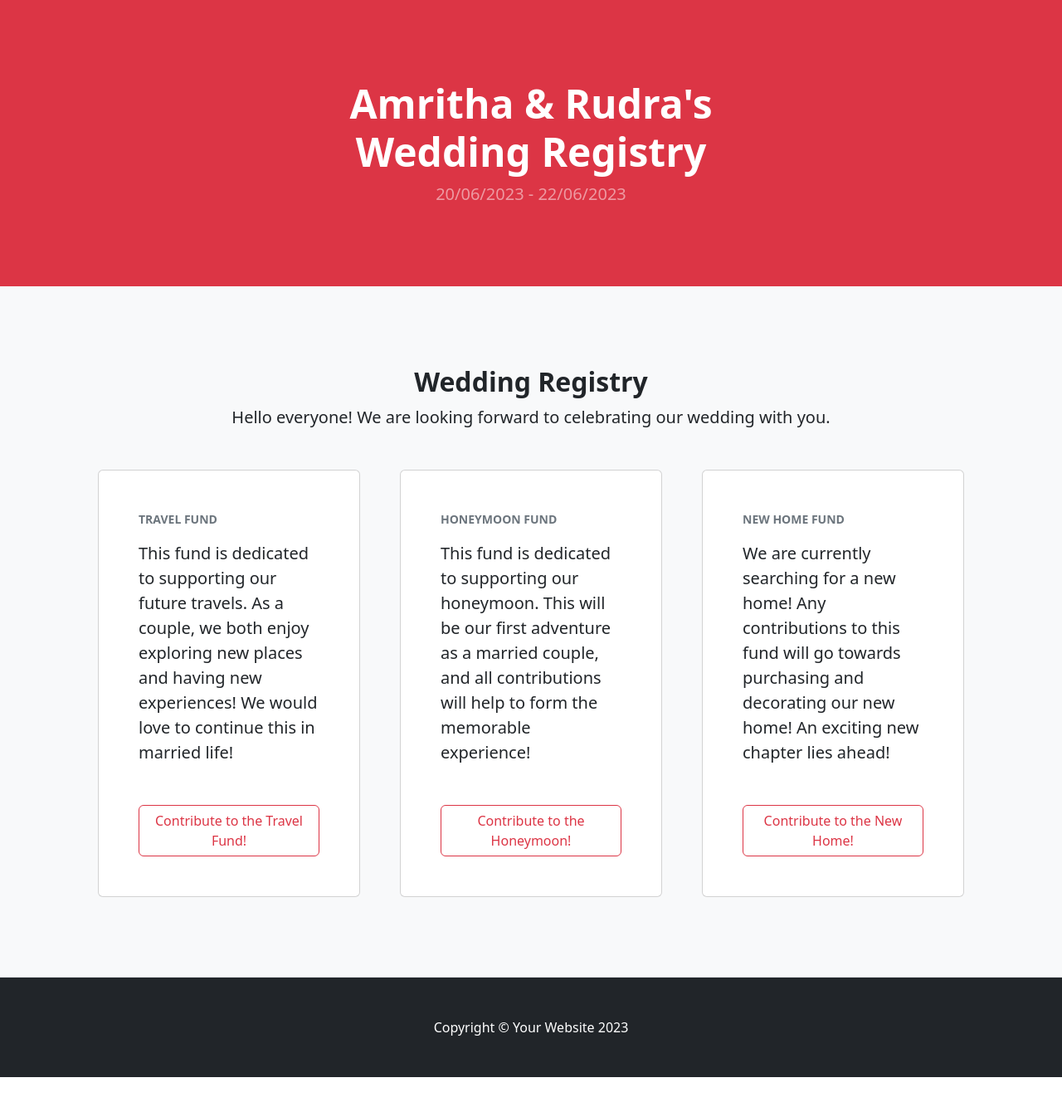
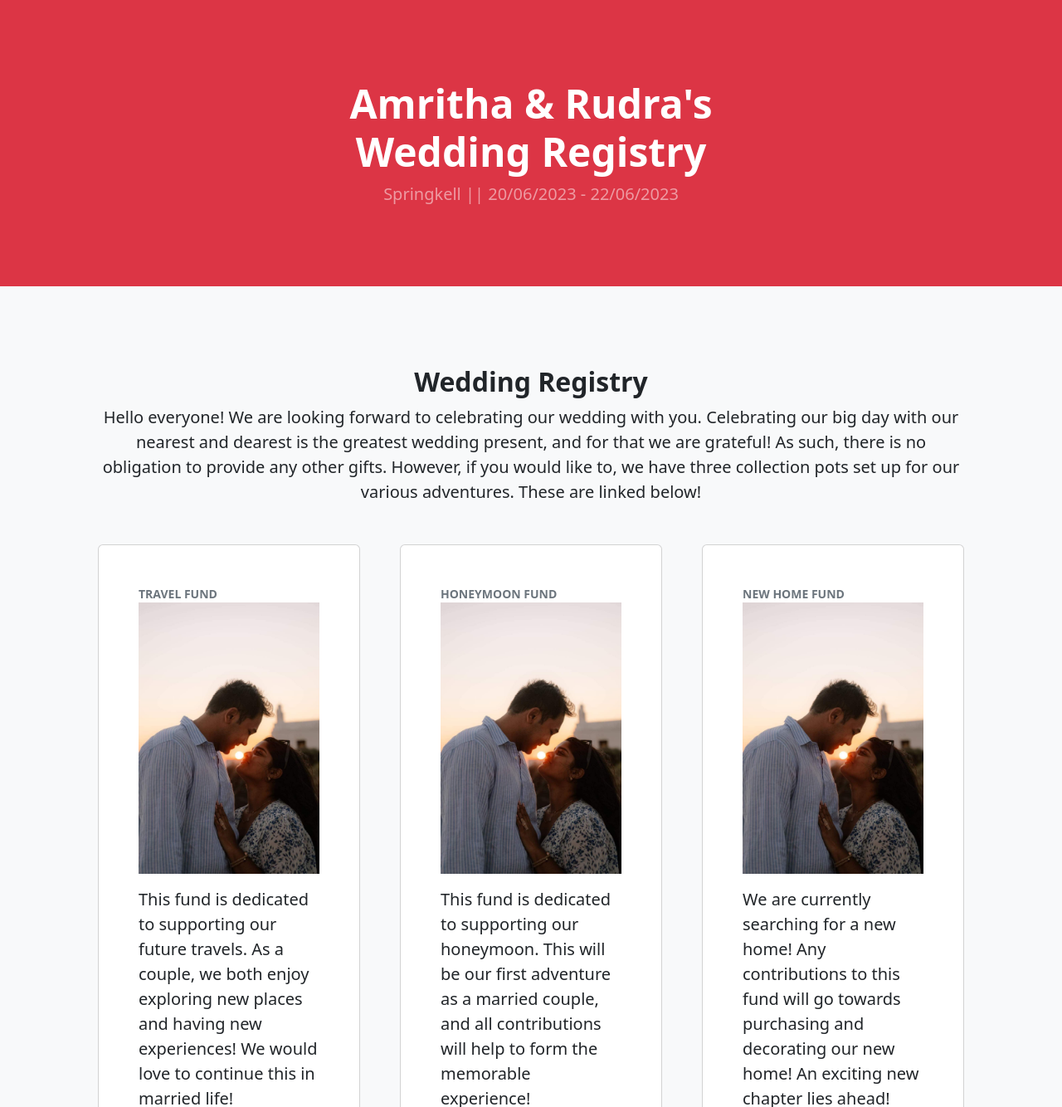
Before and after one commit to advaith-sastry/AR_Wedding_Registry, a plain HTML site: page index.html in a window 1280 px wide. Shown: the top 1334 px of the page at 83% size. Before the commit the page ends 1298 px from the top, so only its background shows below. Drawn offline with nearby package versions, Linux system fonts and the light colour scheme.

Commit message:
Snapshot_05

```diff
--- a/index.html
+++ b/index.html
@@ -21,7 +21,7 @@
                     <div class="col-lg-6">
                         <div class="text-center my-5">
                             <h1 class="display-5 fw-bolder text-white mb-2">Amritha & Rudra's Wedding Registry</h1>
-                            <p class="lead text-white-50 mb-4">20/06/2023 - 22/06/2023</p>
+                            <p class="lead text-white-50 mb-4">Springkell || 20/06/2023 - 22/06/2023</p>
                         </div>
                     </div>
                 </div>
@@ -32,7 +32,7 @@
             <div class="container px-5 my-5">
                 <div class="text-center mb-5">
                     <h2 class="fw-bolder">Wedding Registry</h2>
-                    <p class="lead mb-0">Hello everyone! We are looking forward to celebrating our wedding with you.</p>
+                    <p class="lead mb-0">Hello everyone! We are looking forward to celebrating our wedding with you. Celebrating our big day with our nearest and dearest is the greatest wedding present, and for that we are grateful! As such, there is no obligation to provide any other gifts. However, if you would like to, we have three collection pots set up for our various adventures. These are linked below!</p>
                 </div>
                 <div class="row gx-5 justify-content-center">
                     <!-- Pricing card free-->
@@ -40,6 +40,7 @@
                         <div class="card mb-5 mb-xl-0">
                             <div class="card-body p-5">
                                 <div class="small text-uppercase fw-bold text-muted">Travel Fund</div>
+                                <img src="images\Engagement_Picture.jpg" alt="Engagement Picture" style="width:100%;">
                                 <div class="mb-3">
                                 </div>
                                 <div class="text-justify mb-5">
@@ -54,6 +55,7 @@
                         <div class="card mb-5 mb-xl-0">
                             <div class="card-body p-5">
                                 <div class="small text-uppercase fw-bold text-muted">Honeymoon Fund</div>
+                                <img src="images\Engagement_Picture.jpg" alt="Engagement Picture" style="width:100%;">
                                 <div class="mb-3">
                                 </div>
                                 <div class="text-justify mb-5">
@@ -68,6 +70,7 @@
                         <div class="card mb-5 mb-xl-0">
                             <div class="card-body p-5">
                                 <div class="small text-uppercase fw-bold text-muted">New Home Fund</div>
+                                <img src="images\Engagement_Picture.jpg" alt="Engagement Picture" style="width:100%;">
                                 <div class="mb-3">
                                 </div>
                                 <div class="text-justify mb-5">
```
Also changed, not shown: images/Engagement_Picture.jpg (added).
